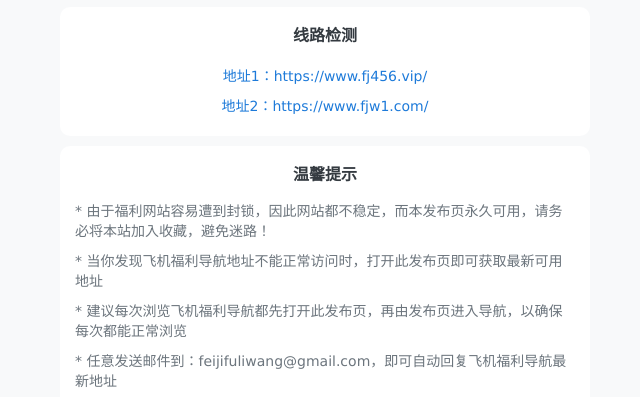
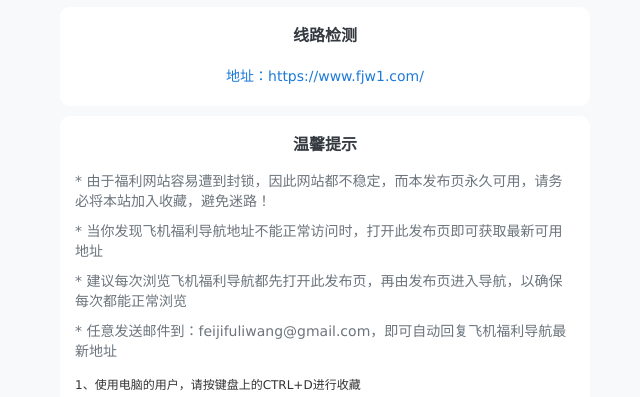
Before and after one commit to a1318588/fjfl, a plain HTML site: page index.html in a window 1280 px wide. Shown: the part 166-563 px from the top of the page, without its empty margins (315-955 px from the left). Drawn offline with Linux system fonts and the light colour scheme.

Commit message:
Update index.html

```diff
--- a/index.html
+++ b/index.html
@@ -201,8 +201,7 @@
 
 
 </div><div class="field"> 	<h4 class="title">线路检测</h4>	 <p class="c_blue c_link">
-<p class="c_blue c_link">地址1：<a href="https://www.fj456.vip/" target="_blank">https://www.fj456.vip/</a></p>
-<p class="c_blue c_link">地址2：<a href="https://www.fjw1.com/" target="_blank">https://www.fjw1.com/</a></p>
+<p class="c_blue c_link">地址：<a href="https://www.fjw1.com/" target="_blank">https://www.fjw1.com/</a></p>
 </div><div class="field desc">
 			<h4 class="title">温馨提示</h4>
 			<ul>
```
